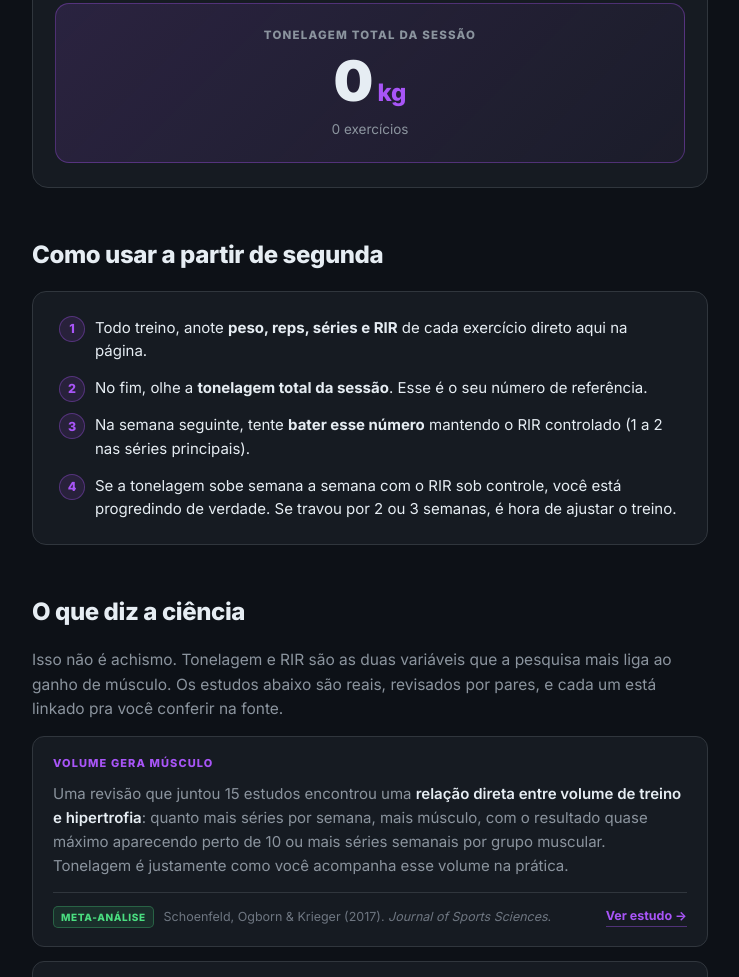
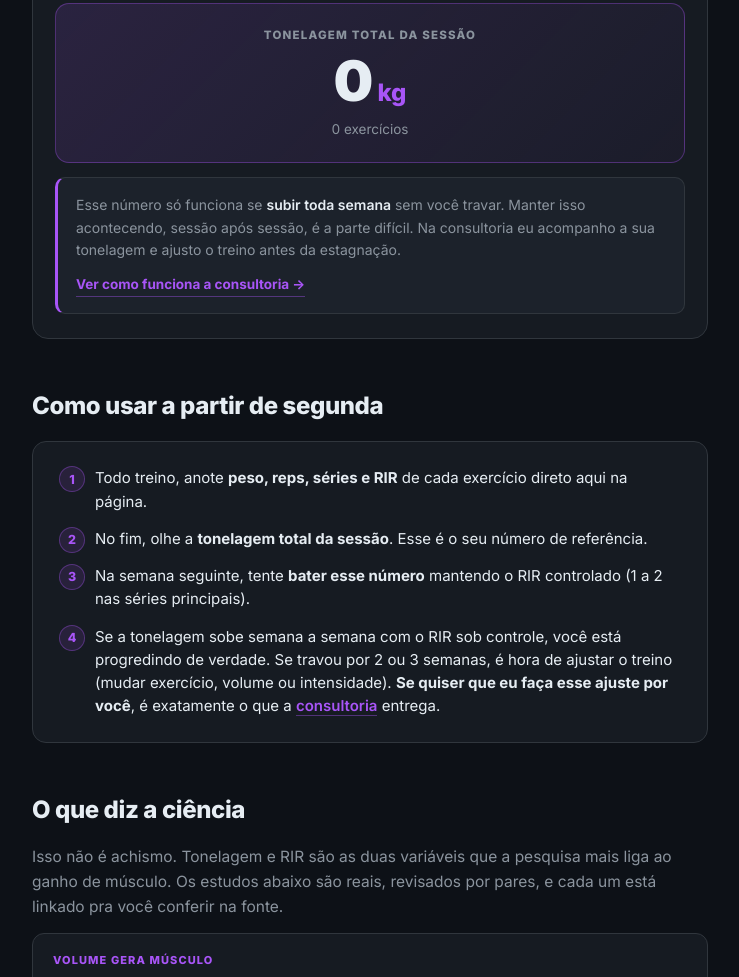
Before and after one commit to lucaslimaef/calculadoradecarga, a plain HTML site: page index.html in a window 1280 px wide. Shown: the part 2193-3170 px from the top of the page, without its empty margins (270-1009 px from the left). Drawn offline with Linux system fonts and the light colour scheme.

Commit message:
Add contextual consultoria CTA inside calculator and inline mention

```diff
--- a/index.html
+++ b/index.html
@@ -374,6 +374,29 @@ src="https://www.facebook.com/tr?id=264800457918824&ev=PageView&noscript=1"/></n
     font-variant-numeric:tabular-nums;
   }
 
+  /* CTA CONTEXTUAL DENTRO DA CALC */
+  .calc-cta{
+    margin-top:14px;
+    background:var(--surface-2);
+    border:1px solid var(--border);
+    border-left:3px solid var(--accent);
+    border-radius:10px;
+    padding:16px 18px;
+  }
+  .calc-cta p{font-size:14px;color:var(--muted);line-height:1.6;margin-bottom:10px}
+  .calc-cta p b{color:var(--text);font-weight:600}
+  .calc-cta a{
+    display:inline-flex;
+    align-items:center;
+    gap:6px;
+    font-size:13.5px;
+    font-weight:700;
+    color:var(--accent);
+    border-bottom:1px solid rgba(168,85,247,.4);
+    transition:border-color .15s;
+  }
+  .calc-cta a:hover{border-bottom-color:var(--accent)}
+
   /* CIÊNCIA */
   .study-list{display:flex;flex-direction:column;gap:14px;margin-top:8px}
   .study{
@@ -677,6 +700,13 @@ src="https://www.facebook.com/tr?id=264800457918824&ev=PageView&noscript=1"/></n
           <div class="total-num"><span id="total-num">0</span><span class="un">kg</span></div>
           <div class="total-meta" id="total-meta">0 exercícios</div>
         </div>
+
+        <div class="calc-cta">
+          <p id="calc-cta-text">
+            Esse número só funciona se <b>subir toda semana</b> sem você travar. Manter isso acontecendo, sessão após sessão, é a parte difícil. Na consultoria eu acompanho a sua tonelagem e ajusto o treino antes da estagnação.
+          </p>
+          <a href="https://ptlucaslima.pt/?ref=calculadoradecarga#consultoria" target="_blank" rel="noopener">Ver como funciona a consultoria →</a>
+        </div>
       </div>
     </section>
 
@@ -688,7 +718,7 @@ src="https://www.facebook.com/tr?id=264800457918824&ev=PageView&noscript=1"/></n
           <li>Todo treino, anote <b>peso, reps, séries e RIR</b> de cada exercício direto aqui na página.</li>
           <li>No fim, olhe a <b>tonelagem total da sessão</b>. Esse é o seu número de referência.</li>
           <li>Na semana seguinte, tente <b>bater esse número</b> mantendo o RIR controlado (1 a 2 nas séries principais).</li>
-          <li>Se a tonelagem sobe semana a semana com o RIR sob controle, você está progredindo de verdade. Se travou por 2 ou 3 semanas, é hora de ajustar o treino.</li>
+          <li>Se a tonelagem sobe semana a semana com o RIR sob controle, você está progredindo de verdade. Se travou por 2 ou 3 semanas, é hora de ajustar o treino (mudar exercício, volume ou intensidade). <b>Se quiser que eu faça esse ajuste por você</b>, é exatamente o que a <a href="https://ptlucaslima.pt/?ref=calculadoradecarga#consultoria" target="_blank" rel="noopener" style="color:var(--accent);border-bottom:1px solid rgba(168,85,247,.4);font-weight:600">consultoria</a> entrega.</li>
         </ol>
       </div>
     </section>
@@ -859,6 +889,15 @@ src="https://www.facebook.com/tr?id=264800457918824&ev=PageView&noscript=1"/></n
     var meta = count + (count === 1 ? ' exercício' : ' exercícios');
     if(rirCount > 0){ meta += ' · RIR médio ' + (rirSum/rirCount).toFixed(1).replace('.', ','); }
     totalMetaEl.textContent = meta;
+
+    var ctaText = document.getElementById('calc-cta-text');
+    if(ctaText){
+      if(total > 0){
+        ctaText.innerHTML = 'Você moveu <b>' + fmt(total) + ' kg</b> nessa sessão. O jogo agora é fazer esse número <b>subir toda semana</b> sem estagnar, e essa é a parte difícil de manter sozinho. Na consultoria eu acompanho a sua tonelagem e ajusto o treino antes da estagnação.';
+      } else {
+        ctaText.innerHTML = 'Esse número só funciona se <b>subir toda semana</b> sem você travar. Manter isso acontecendo, sessão após sessão, é a parte difícil. Na consultoria eu acompanho a sua tonelagem e ajusto o treino antes da estagnação.';
+      }
+    }
     save();
   }
 
```
